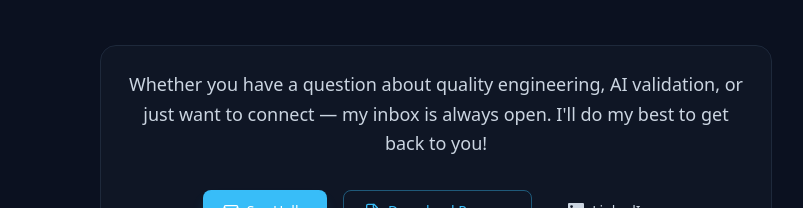
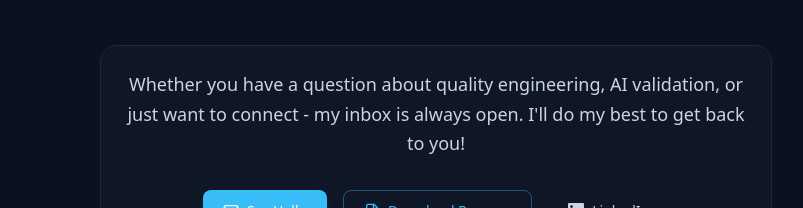
Before and after one commit to PramodGurudath31/portfolio, a Next.js app: page / in a window 1280 px wide. Shown: the part 6410-6618 px from the top of the page, without its empty margins (344-1147 px from the left). Built offline with nearby package versions, Linux system fonts and the light colour scheme.

Commit message:
Update Contact.tsx

```diff
--- a/src/components/sections/Contact.tsx
+++ b/src/components/sections/Contact.tsx
@@ -22,7 +22,7 @@ export function Contact() {
         <GlassCard hover={false} className="mx-auto max-w-2xl text-center">
           <p className="mb-8 text-lg leading-relaxed text-text">
             Whether you have a question about quality engineering, AI validation,
-            or just want to connect — my inbox is always open. I&apos;ll do my
+            or just want to connect - my inbox is always open. I&apos;ll do my
             best to get back to you!
           </p>
 
```
